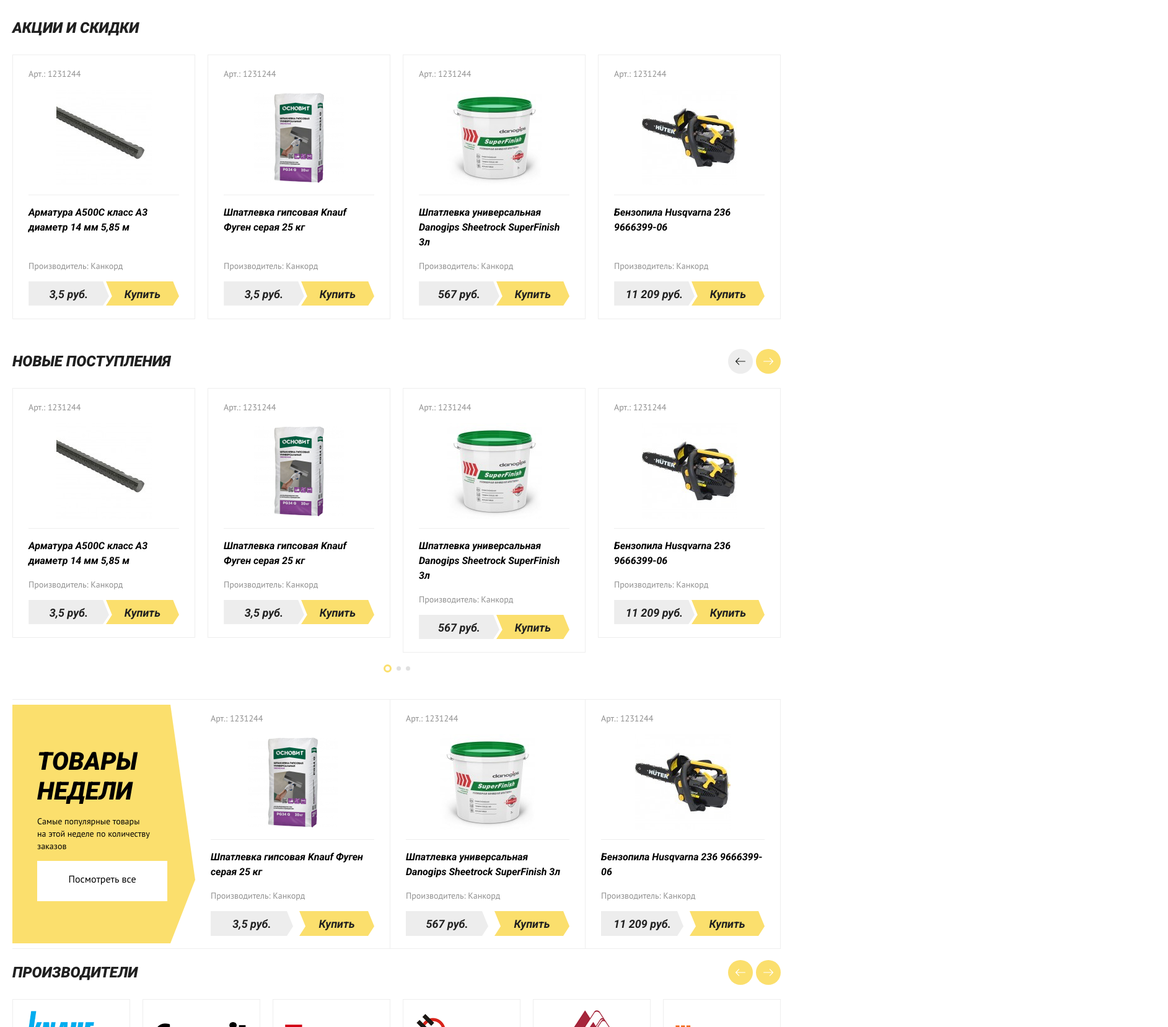
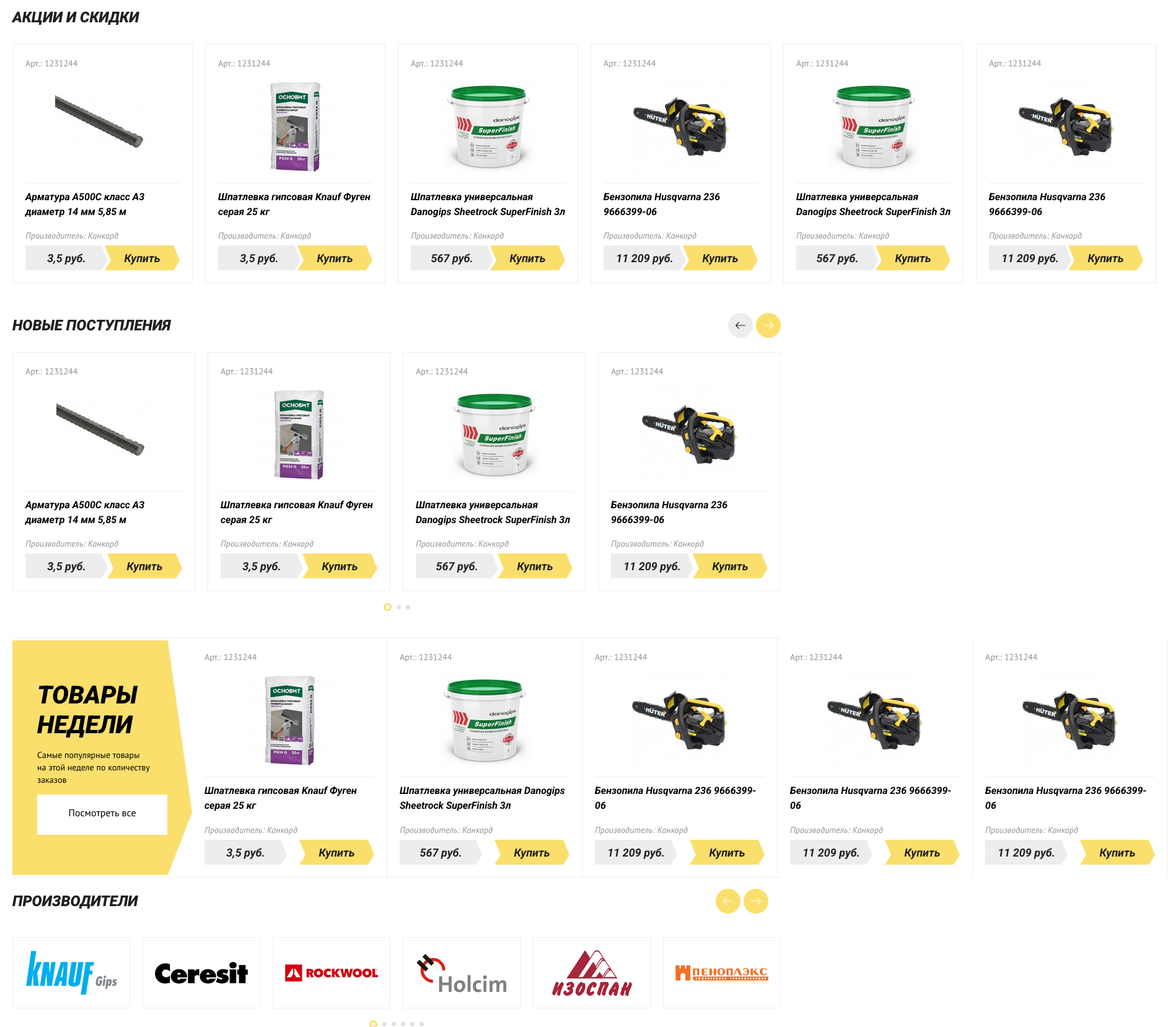
Before and after one commit to Verta-master/dostavka, a plain HTML site: page index.html in a window 1280 px wide. Shown: the part 1143-2800 px from the top of the page at 62% size, 1885 px wide, since content can reach past the window. Drawn offline with nearby package versions, Linux system fonts and the light colour scheme.

Commit message:
Update 2019-05-22T15:26:41.963Z

```diff
--- a/css/style.css
+++ b/css/style.css
@@ -434,7 +434,7 @@
   background-color: rgba(255, 255, 255, 0);
 }
 .wrapper {
-  width: 1280px;
+  width: 100%;
   margin-left: auto;
   margin-right: auto;
   padding-left: 20px;
@@ -740,6 +740,7 @@
           flex-grow: 1;
   font-size: 14px;
   padding-left: 20px;
+  background-color: rgba(255, 255, 255, 0);
 }
 .search__input::-webkit-input-placeholder {
   color: #b6b5b5;
@@ -807,7 +808,7 @@
   padding-bottom: 40px;
 }
 .promo__slide {
-  width: 295px;
+  width: 610px;
   height: 350px;
   -webkit-box-sizing: border-box;
           box-sizing: border-box;
@@ -926,7 +927,7 @@
   -webkit-box-direction: normal;
       -ms-flex-direction: column;
           flex-direction: column;
-  padding: 20px 25px;
+  padding: 20px;
   -webkit-box-sizing: border-box;
           box-sizing: border-box;
   border: 1px solid #eeeeee;
@@ -954,7 +955,7 @@
 }
 .catalog__img {
   width: 100%;
-  height: 185px;
+  height: 183px;
   display: -webkit-box;
   display: -ms-flexbox;
   display: flex;
@@ -969,6 +970,7 @@
   border-bottom: 1px solid #eeeeee;
 }
 .catalog__title {
+  margin-top: 10px;
   color: #000;
   font-family: "Roboto", "Arial", sans-serif;
   font-weight: 700;
@@ -980,8 +982,10 @@
 }
 .catalog__brand {
   margin-top: auto;
+  margin-bottom: 5px;
   color: #909090;
   font-size: 14px;
+  font-style: italic;
 }
 .catalog__btns {
   display: -webkit-box;
@@ -1146,8 +1150,6 @@
   display: -webkit-box;
   display: -ms-flexbox;
   display: flex;
-  -ms-flex-wrap: wrap;
-      flex-wrap: wrap;
   -webkit-box-pack: start;
       -ms-flex-pack: start;
           justify-content: flex-start;
@@ -1156,7 +1158,7 @@
   margin-right: 20px;
   margin-bottom: 20px;
 }
-.catalog__item:nth-child(4n) {
+.catalog__item:nth-child(6n) {
   margin-right: 0;
 }
 .catalog__block {
@@ -1269,8 +1271,8 @@
   display: -webkit-box;
   display: -ms-flexbox;
   display: flex;
-  border-top: 1px solid #eeeeee;
-  border-bottom: 1px solid #eeeeee;
+  width: 100%;
+  border: 1px solid #eeeeee;
 }
 .about__title {
   width: 295px;
@@ -1304,14 +1306,14 @@
   display: -webkit-box;
   display: -ms-flexbox;
   display: flex;
-  -webkit-box-flex: 1;
-      -ms-flex-positive: 1;
-          flex-grow: 1;
+  -webkit-box-pack: center;
+      -ms-flex-pack: center;
+          justify-content: center;
+  margin-left: auto;
+  margin-right: auto;
 }
 .about__item {
-  -webkit-box-flex: 1;
-      -ms-flex-positive: 1;
-          flex-grow: 1;
+  width: 240px;
   position: relative;
   padding-top: 100px;
   font-size: 14px;
@@ -1319,6 +1321,9 @@
   color: #000;
   text-align: center;
   border-right: 1px solid #eeeeee;
+}
+.about__item:last-child {
+  border-right: 0;
 }
 .about__item::before {
   content: "";
@@ -1359,12 +1364,14 @@
 }
 .brands__slider {
   padding-bottom: 45px;
+  padding-top: 15px;
 }
 .brands__slide {
   -webkit-box-sizing: border-box;
           box-sizing: border-box;
   width: 190px;
-  height: 115px;
+}
+.brands__link {
   display: -webkit-box;
   display: -ms-flexbox;
   display: flex;
@@ -1374,7 +1381,19 @@
   -webkit-box-align: center;
       -ms-flex-align: center;
           align-items: center;
+  width: 100%;
+  height: 115px;
   border: 1px solid #eeeeee;
+  -webkit-transition: ease-out 0.3s;
+  transition: ease-out 0.3s;
+}
+.brands__link:hover,
+.brands__link:active {
+  border-color: rgba(255, 255, 255, 0);
+  -webkit-box-shadow: 0px 0px 35px 0px rgba(216, 216, 216, 0.25);
+          box-shadow: 0px 0px 35px 0px rgba(216, 216, 216, 0.25);
+  -webkit-transition: ease-out 0.3s;
+  transition: ease-out 0.3s;
 }
 .footer {
   background-color: #fcfcfc;
--- a/index.html
+++ b/index.html
@@ -297,6 +297,30 @@
               <a href="#" class="catalog__buy">Купить</a>
             </div>
           </li>
+          <li class="catalog__item">
+            <span class="catalog__articul">Арт.: 1231244</span>
+            <a href="#" class="catalog__img">
+              <img src="img/images/img-7.jpg" alt="Товары недели">
+            </a>
+            <p class="catalog__title"><a href="#">Шпатлевка универсальная Danogips Sheetrock SuperFinish 3л</a></p>
+            <p class="catalog__brand">Производитель: Канкорд</p>
+            <div class="catalog__btns">
+              <p class="catalog__price">567 руб.</p>
+              <a href="#" class="catalog__buy">Купить</a>
+            </div>
+          </li>
+          <li class="catalog__item">
+            <span class="catalog__articul">Арт.: 1231244</span>
+            <a href="#" class="catalog__img">
+              <img src="img/images/img-4.jpg" alt="Товары недели">
+            </a>
+            <p class="catalog__title"><a href="#">Бензопила Husqvarna 236 9666399-06</a></p>
+            <p class="catalog__brand">Производитель: Канкорд</p>
+            <div class="catalog__btns">
+              <p class="catalog__price">11 209 руб.</p>
+              <a href="#" class="catalog__buy">Купить</a>
+            </div>
+          </li>
         </ul>
       </div>
     </section>
@@ -430,12 +454,36 @@
               <a href="#" class="catalog__buy">Купить</a>
             </div>
           </li>
+          <li class="catalog__week">
+            <span class="catalog__articul">Арт.: 1231244</span>
+            <a href="#" class="catalog__img">
+              <img src="img/images/img-4.jpg" alt="Товары недели">
+            </a>
+            <p class="catalog__title"><a href="#">Бензопила Husqvarna 236 9666399-06</a></p>
+            <p class="catalog__brand">Производитель: Канкорд</p>
+            <div class="catalog__btns">
+              <p class="catalog__price">11 209 руб.</p>
+              <a href="#" class="catalog__buy">Купить</a>
+            </div>
+          </li>
+          <li class="catalog__week">
+            <span class="catalog__articul">Арт.: 1231244</span>
+            <a href="#" class="catalog__img">
+              <img src="img/images/img-4.jpg" alt="Товары недели">
+            </a>
+            <p class="catalog__title"><a href="#">Бензопила Husqvarna 236 9666399-06</a></p>
+            <p class="catalog__brand">Производитель: Канкорд</p>
+            <div class="catalog__btns">
+              <p class="catalog__price">11 209 руб.</p>
+              <a href="#" class="catalog__buy">Купить</a>
+            </div>
+          </li>
         </ul>
       </div>
     </section>
 
-    <section class="brands">
-      <div class="wrapper brands__wrap">
+    <section class="brands wrapper">
+      <div class="brands__wrap">
         <p class="title">Производители</p>
         <div class="swiper-container brands__slider">
           <div class="swiper-wrapper">
```
Also changed, not shown: css/style.min.css.
